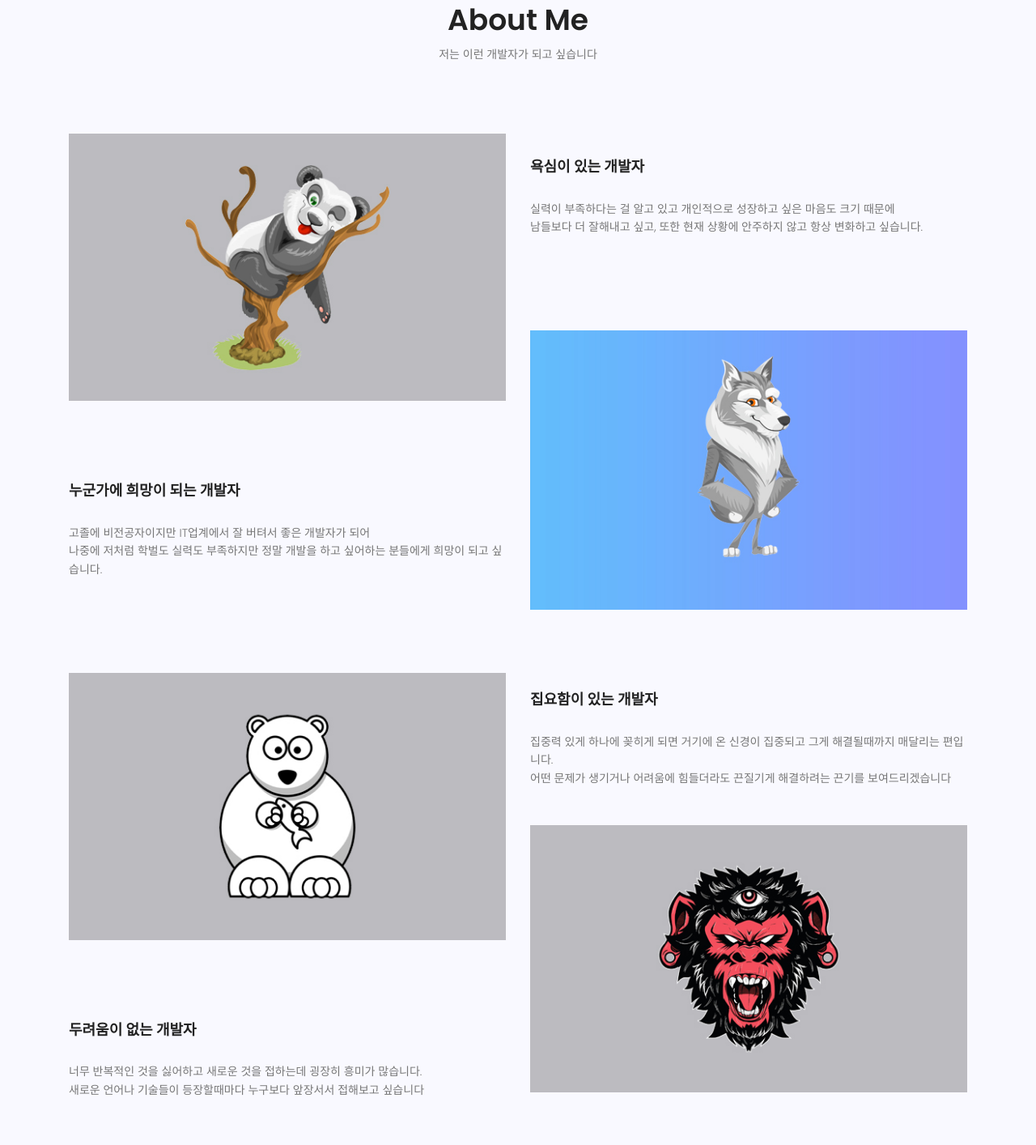
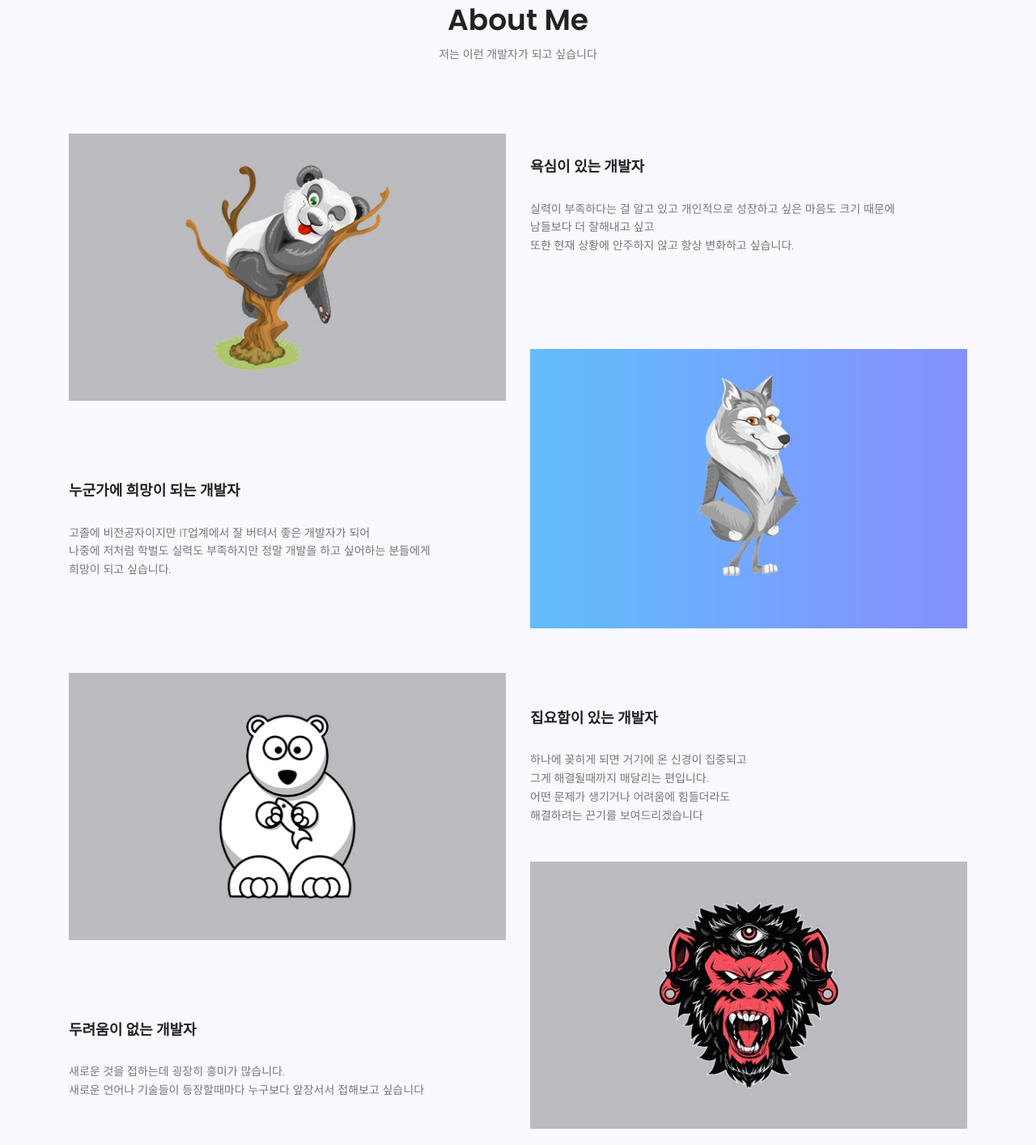
Before and after one commit to superRookIt/superRookIt.github.io, a plain HTML site: page index.html in a window 1280 px wide. Shown: the part 2946-4360 px from the top of the page at 81% size. Drawn offline with nearby package versions, Linux system fonts and the light colour scheme.

Commit message:
Update index.html

```diff
--- a/index.html
+++ b/index.html
@@ -365,7 +365,7 @@
 						<h4 class="pt-100 pb-30">누군가에 희망이 되는 개발자</h4>
 						<p>
 							고졸에 비전공자이지만 IT업계에서 잘 버텨서 좋은 개발자가 되어<br>나중에 저처럼 학벌도
-							실력도 부족하지만 정말 개발을 하고 싶어하는 분들에게 희망이 되고 싶습니다.
+							실력도 부족하지만 정말 개발을 하고 싶어하는 분들에게 <br> 희망이 되고 싶습니다.
 						</p>
 					</div>
 
@@ -373,7 +373,7 @@
 					<div class="single-project">
 						<img class="img-fluid" src="img/l3.jpg" alt="">
 						<h4 class="pt-100 pb-30">두려움이 없는 개발자</h4>
-						<p>너무 반복적인 것을 싫어하고 새로운 것을 접하는데 굉장히 흥미가 많습니다.<br>
+						<p>새로운 것을 접하는데 굉장히 흥미가 많습니다.<br>
 						새로운 언어나 기술들이 등장할때마다 누구보다 앞장서서 접해보고 싶습니다</p>
 					</div>
 
@@ -388,16 +388,17 @@
 					<div class="single-project">
 						<h4 class="pt-30 pb-30">욕심이 있는 개발자</h4>
 						<p class=" pb-100">실력이 부족하다는 걸 알고 있고 개인적으로 성장하고 싶은 마음도 크기 때문에 <br>
-						남들보다 더 잘해내고 싶고, 또한 현재 상황에 안주하지 않고 항상 변화하고 싶습니다.</p>
+						남들보다 더 잘해내고 싶고 <br>
+						또한 현재 상황에 안주하지 않고 항상 변화하고 싶습니다.</p>
 						<img class="img-fluid" src="img/l2.jpg" alt="">
 					</div>
 
 
 					<div class="single-project">
 						<h4 class="pt-100 pb-30">집요함이 있는 개발자</h4>
-						<p class=" pb-30">집중력 있게 하나에 꽂히게 되면 거기에 온 신경이 집중되고 그게 해결될때까지
-							매달리는 편입니다. <br> 어떤 문제가 생기거나 어려움에 힘들더라도 끈질기게
-							해결하려는 끈기를 보여드리겠습니다</p>
+						<p class=" pb-30">하나에 꽂히게 되면 거기에 온 신경이 집중되고 <br> 그게 해결될때까지
+							매달리는 편입니다. <br> 어떤 문제가 생기거나 어려움에 힘들더라도 <br>
+						        해결하려는 끈기를 보여드리겠습니다</p>
 						<img class="img-fluid" src="img/l4.jpg" alt="">
 					</div>
 
@@ -516,7 +517,7 @@
 				<div class="col-lg-5  col-md-6 col-sm-6">
 					<div class="single-footer-widget">
 						<h4>봐주셔서 감사합니다</h4>
-						<p>스프링부트에 대해 배워보지 않았지만 활용해서 포트폴리오 사이트를 만들어봤습니다. <br>
+						<p>스프링부트에 대해 배워보지 않았지만 활용해서 <br> 사이트를  한번 만들어봤습니다. <br>
 						일단 몰라도 어떻게든 시도해보려 하는 편이기 때문에, <br>
 					       가르쳐주신다면 지식들을 잘 흡수하겠습니다</p>
 						<!-- Link back to Colorlib can't be removed. Template is licensed under CC BY 3.0. -->
```
